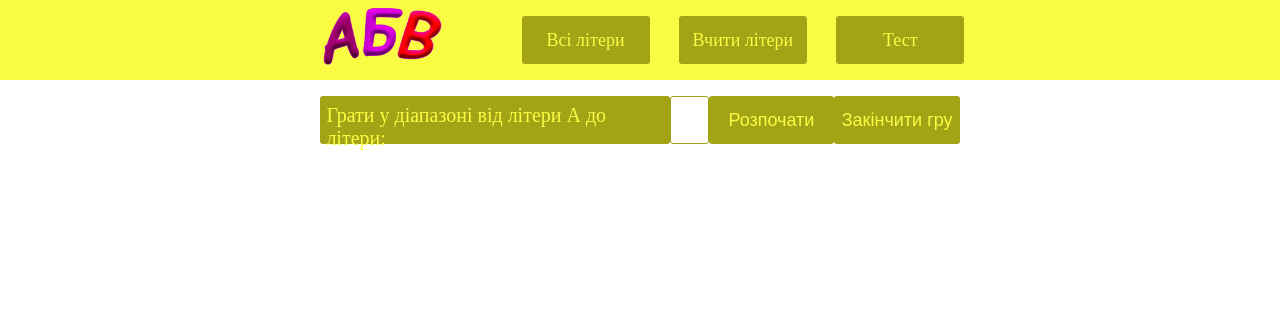
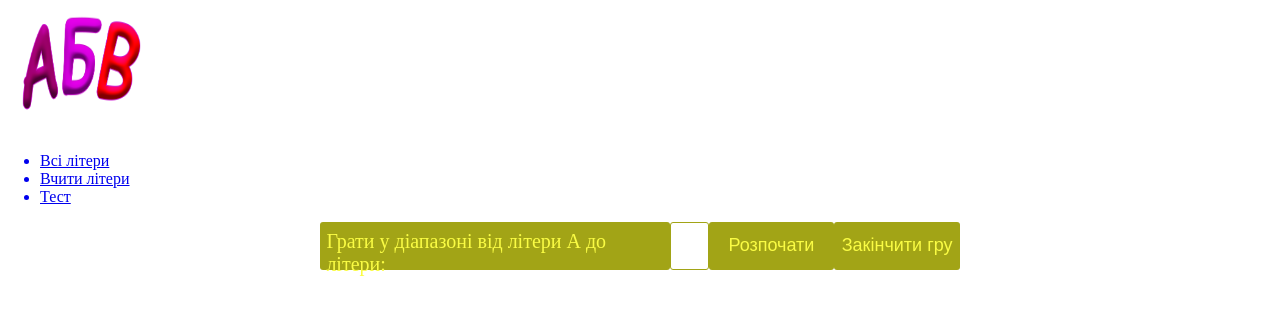
Before and after one commit to s-dorosh/abetka, a plain HTML site: page html/test.html in a window 1280 px wide. Drawn offline with nearby package versions, Linux system fonts and the light colour scheme; files that its build step writes are made by us from their sources; files whose address does not match are found by name.

Commit message:
Update style.css

```diff
--- a/css/style.css
+++ b/css/style.css
@@ -1,57 +1,6 @@
 body {
 	margin: 0;
 	padding: 0;
-}
-
-.header {
-	display: flex;
-	flex-direction: row;
-	justify-content: center;
-	align-items: center;
-	width: 100%;
-	height: 10vh;
-	background-color: #fafc44;
-}
-
-.logo-img {
-	width: 10vw;
-	height: 8vh;
-}
-
-.logo-img:hover {
-	cursor: pointer;
-}
-
-.nav {
-	width: 40vw;
-}
-
-.menu {
-	list-style: none;
-	display: flex;
-	flex-direction: row;
-	justify-content: space-around;
-	align-items: center;
-	height: 9vh;
-}
-
-.menu__link {
-	display: flex;
-	justify-content: center;
-	align-items: center;
-	text-decoration: none;
-	background-color: #A2A416;
-	color: #fafc44;
-	width: 10vw;
-	height: 6vh;
-	font-size: 18px;
-	border-radius: 3px;
-}
-
-.menu__link:hover{
-	background-color: #fafc44;
-	color: #A2A416;
-	border: 1px solid #A2A416;
 }
 
 section {
```
